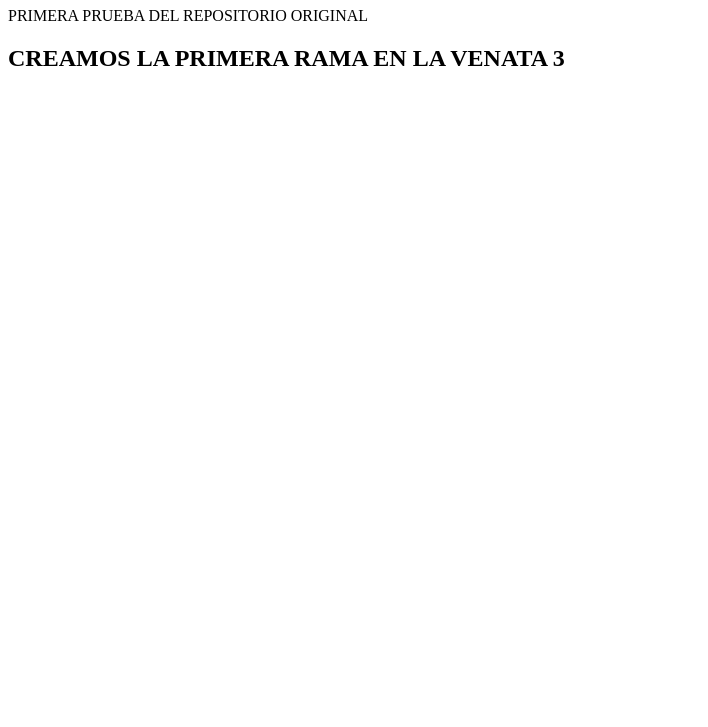
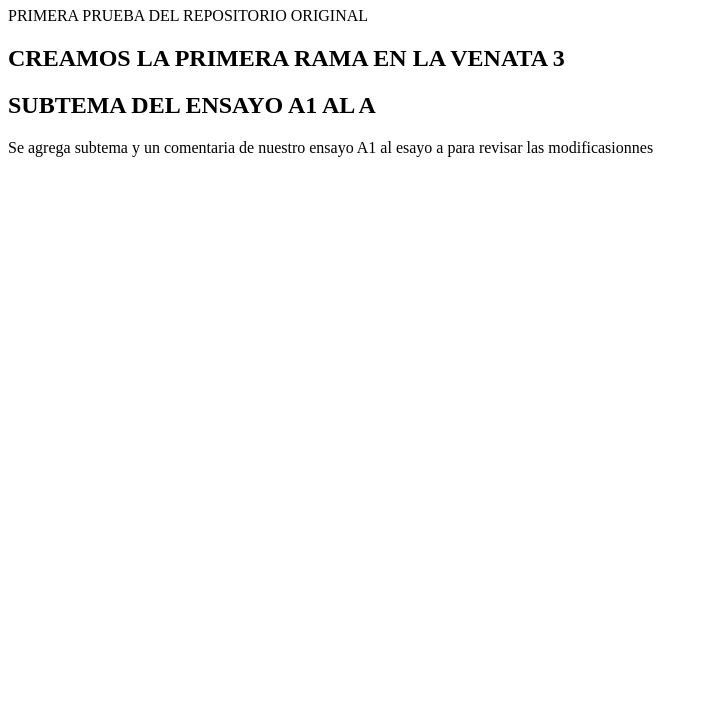
Before and after one commit to CHECO-MP95/ENSAYO-A, a plain HTML site: page index.html in a window 1280 px wide. Shown: the part 73-800 px from the top of the page, without its empty margins (0-708 px from the left). Drawn offline with Linux system fonts and the light colour scheme.

Commit message:
modificacion de el ENSAYO A1 L ENSAYO A

```diff
--- a/index.html
+++ b/index.html
@@ -9,5 +9,10 @@
     <h1>ENSAYO A</h1>
     <p>PRIMERA PRUEBA DEL REPOSITORIO ORIGINAL</p>
     <h2>CREAMOS LA PRIMERA RAMA EN LA VENATA 3</h2>
+    <h2>SUBTEMA DEL ENSAYO A1 AL A</h2>
+    <p>
+      Se agrega subtema y un comentaria de nuestro ensayo A1 al esayo a para
+      revisar las modificasionnes
+    </p>
   </body>
 </html>
```
